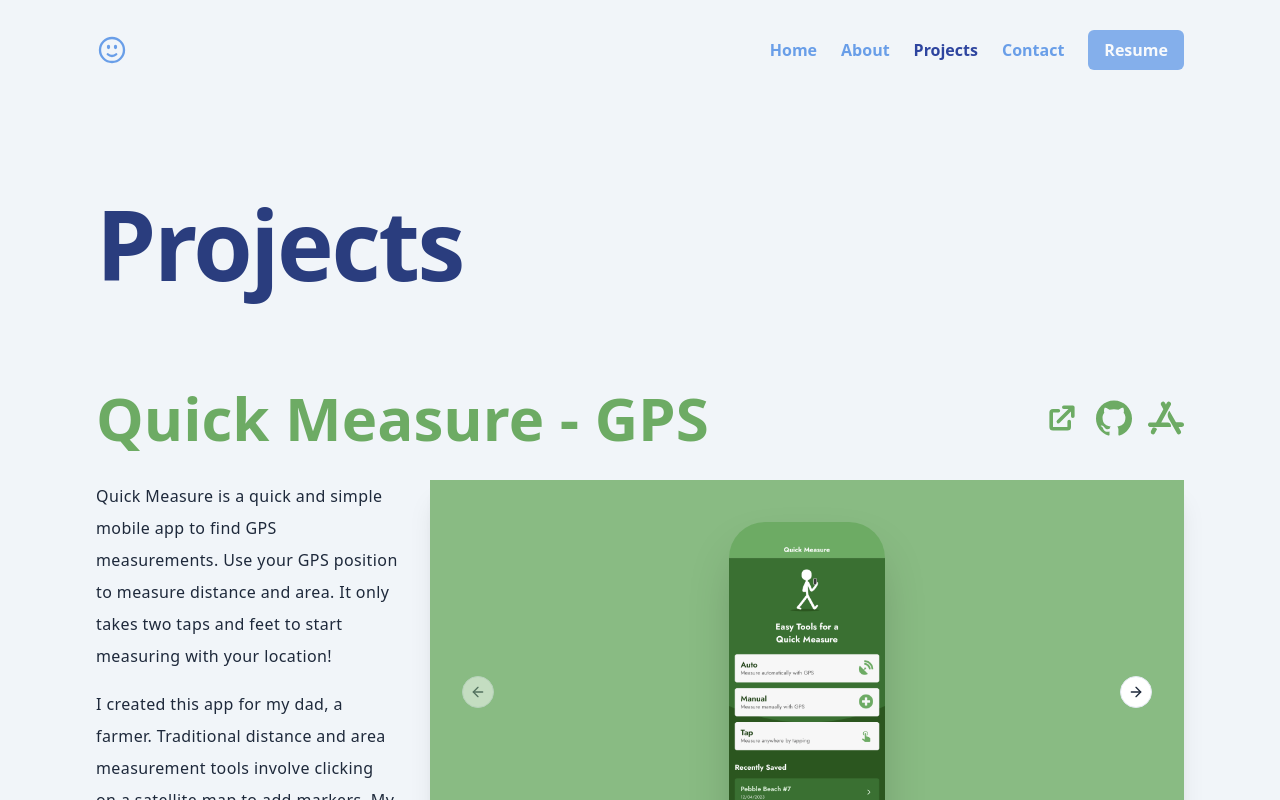
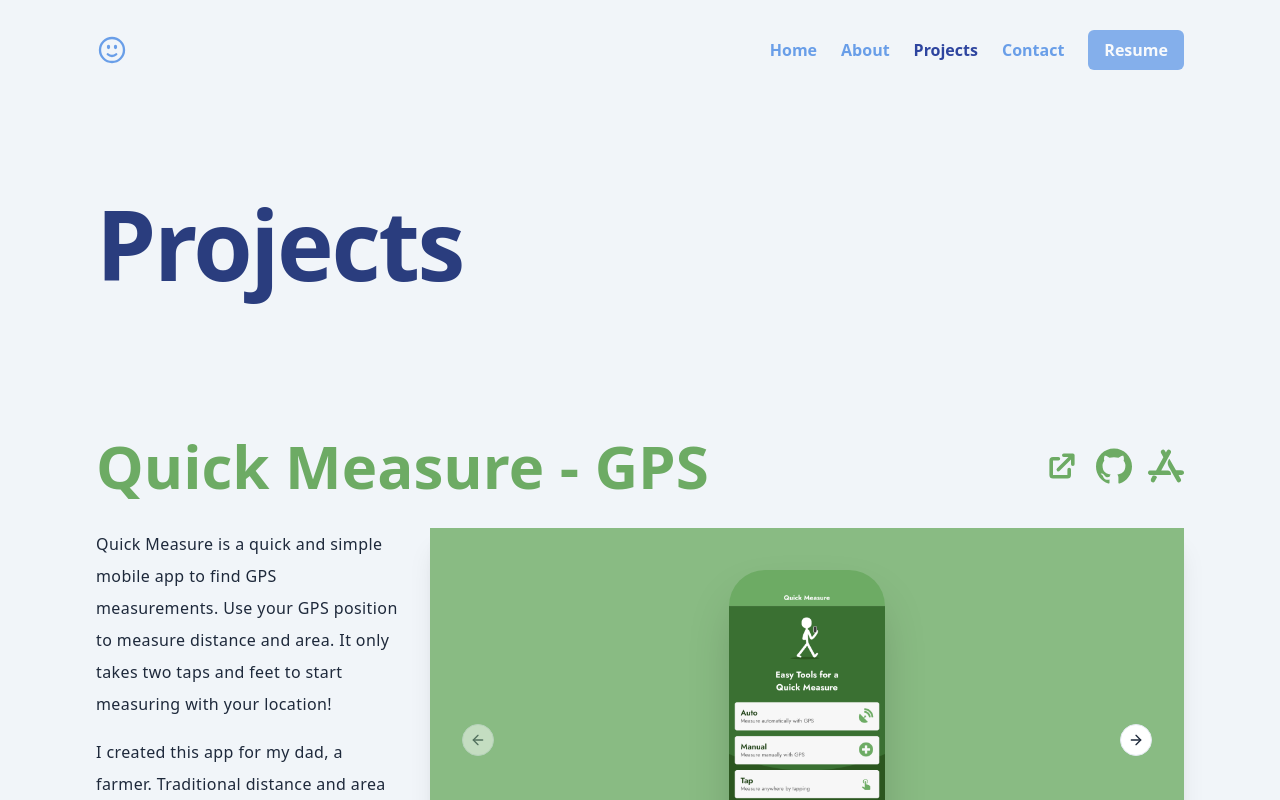
Before and after one commit to a-down/portfolio, a React (Vite) app: page /projects/belc in a window 1280 px wide. Shown: the top 800 px of the page. Built offline with nearby package versions, Linux system fonts and the light colour scheme.

Commit message:
updated padding y for scroll behavior

```diff
--- a/src/components/Projects/FullProject.jsx
+++ b/src/components/Projects/FullProject.jsx
@@ -18,7 +18,7 @@ export default function FullProject({ project, stackArr, isDark }) {
 
 
   return (
-    <div className="flex flex-col gap-8 mb-24 text-slate-800" id={project.slug}>
+    <div className="flex flex-col gap-8 py-12 text-slate-800" id={project.slug}>
       <div className="flex justify-between">
         <h2 className="text-6xl font-bold" style={{color: project.color}}>{project.title}</h2>
         <div className="flex gap-4 items-center">
```
